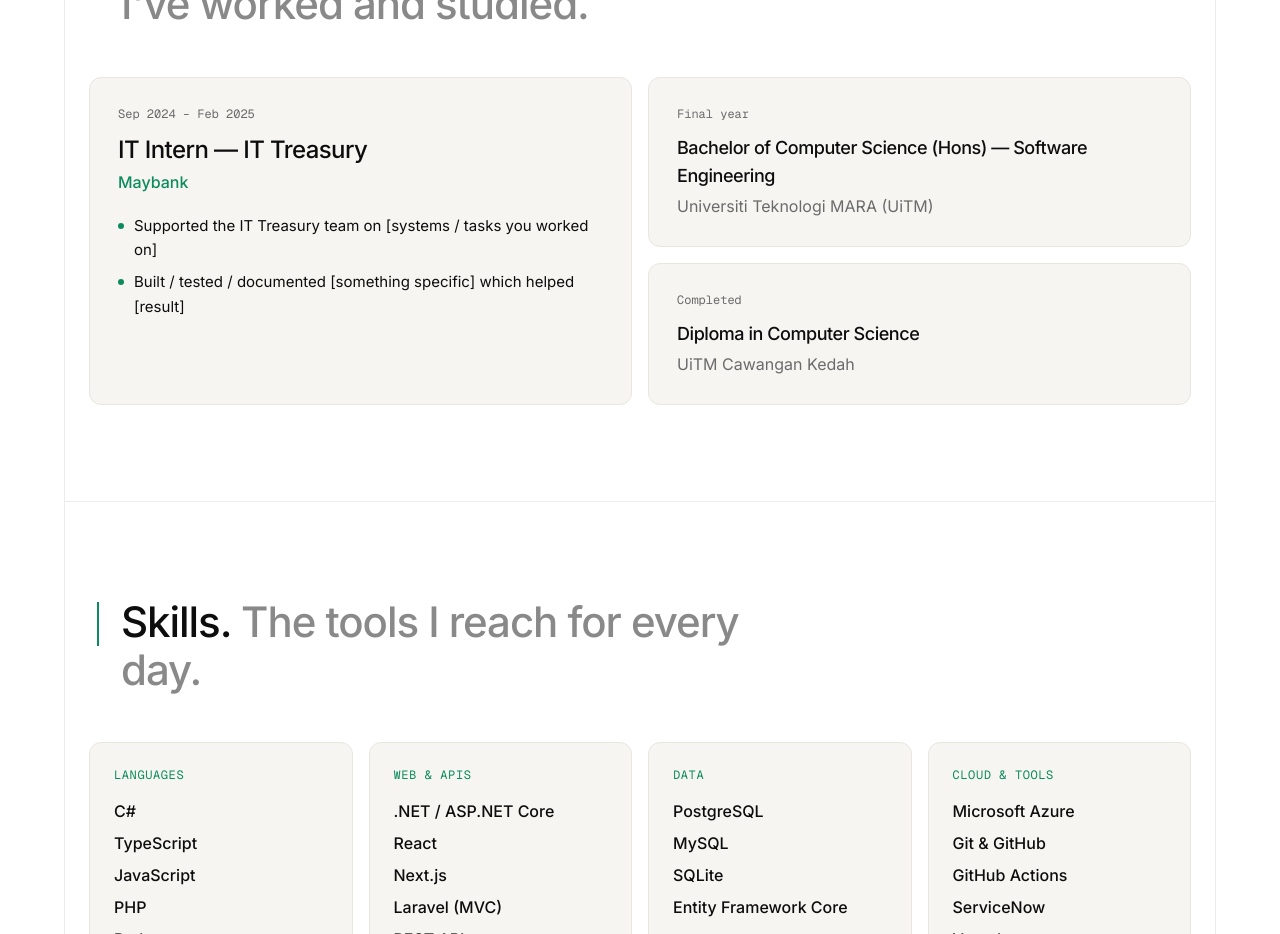
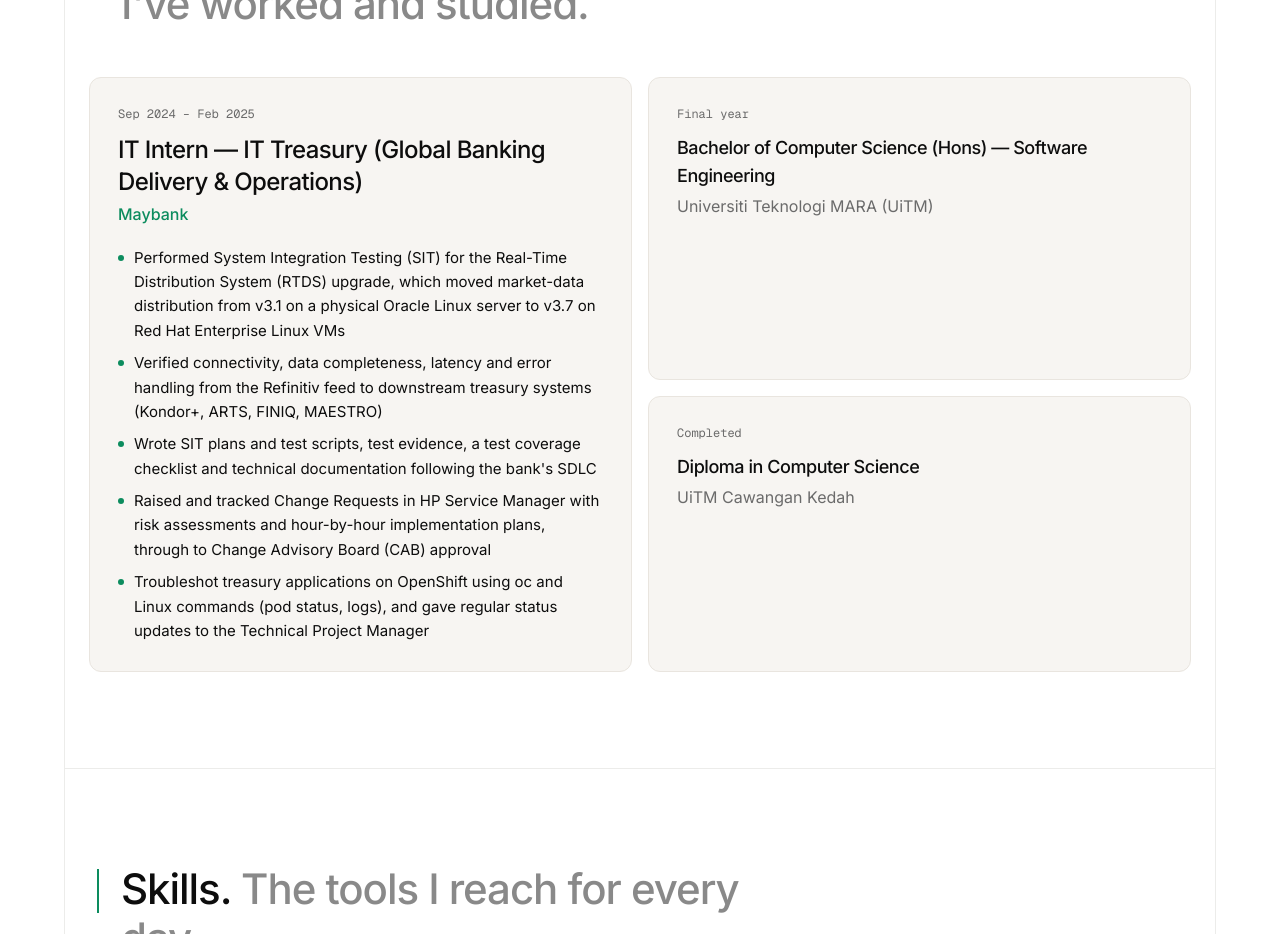
Before and after one commit to acidzburns/portfolio, a Next.js app: page / in a window 1280 px wide. Shown: the part 3200-4134 px from the top of the page. Built offline with nearby package versions, Linux system fonts and the light colour scheme.

Commit message:
Add Maybank internship details

```diff
--- a/data/portfolio.ts
+++ b/data/portfolio.ts
@@ -106,13 +106,15 @@ export const projects: Project[] = [
 
 export const experience: Experience[] = [
   {
-    role: "IT Intern — IT Treasury",
+    role: "IT Intern — IT Treasury (Global Banking Delivery & Operations)",
     org: "Maybank",
     period: "Sep 2024 – Feb 2025",
     points: [
-      // TODO: replace with what you actually did. Use action + result, e.g.
-      "Supported the IT Treasury team on [systems / tasks you worked on]",
-      "Built / tested / documented [something specific] which helped [result]",
+      "Performed System Integration Testing (SIT) for the Real-Time Distribution System (RTDS) upgrade, which moved market-data distribution from v3.1 on a physical Oracle Linux server to v3.7 on Red Hat Enterprise Linux VMs",
+      "Verified connectivity, data completeness, latency and error handling from the Refinitiv feed to downstream treasury systems (Kondor+, ARTS, FINIQ, MAESTRO)",
+      "Wrote SIT plans and test scripts, test evidence, a test coverage checklist and technical documentation following the bank's SDLC",
+      "Raised and tracked Change Requests in HP Service Manager with risk assessments and hour-by-hour implementation plans, through to Change Advisory Board (CAB) approval",
+      "Troubleshot treasury applications on OpenShift using oc and Linux commands (pod status, logs), and gave regular status updates to the Technical Project Manager",
     ],
   },
 ];
```
